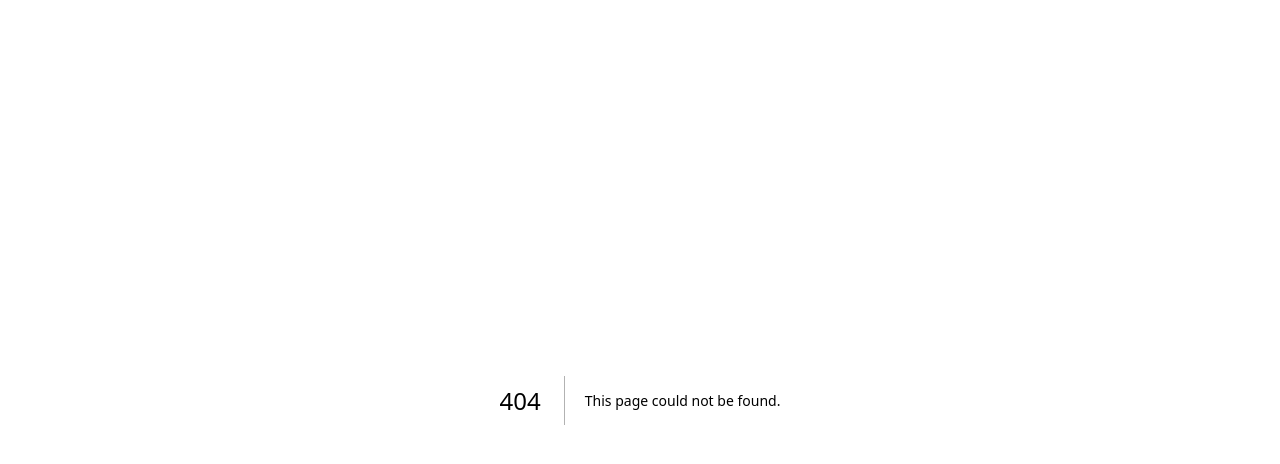
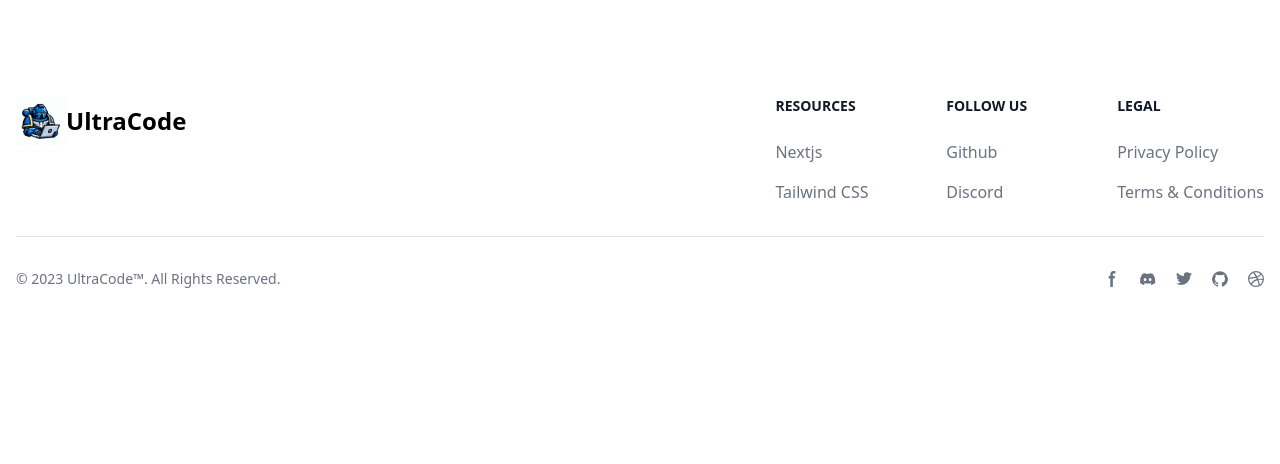
Before and after one commit to UltraCode-Solutions/UltraCode-Landing-Page, a Next.js app: page /work-with-us in a window 1280 px wide. Before the commit this address had no page. Shown: the top 464 px of the page. Built offline with nearby package versions, Linux system fonts and the light colour scheme.

Commit message:
feat: Add 'Work with us' Page and integrate NavBar and Footer Components

```diff
--- /dev/null
+++ b/pages/work-with-us/index.js
@@ -0,0 +1,9 @@
+import Navbar from "@/components/Navbar/Navbar";
+import Footer from "@/components/Footer/Footer";
+
+export default function WorkWithUs() {
+  return <div className="flex min-h-screen flex-col bg-[#ffffff]">
+    <Navbar/>
+    <Footer/>
+  </div>
+}
```
